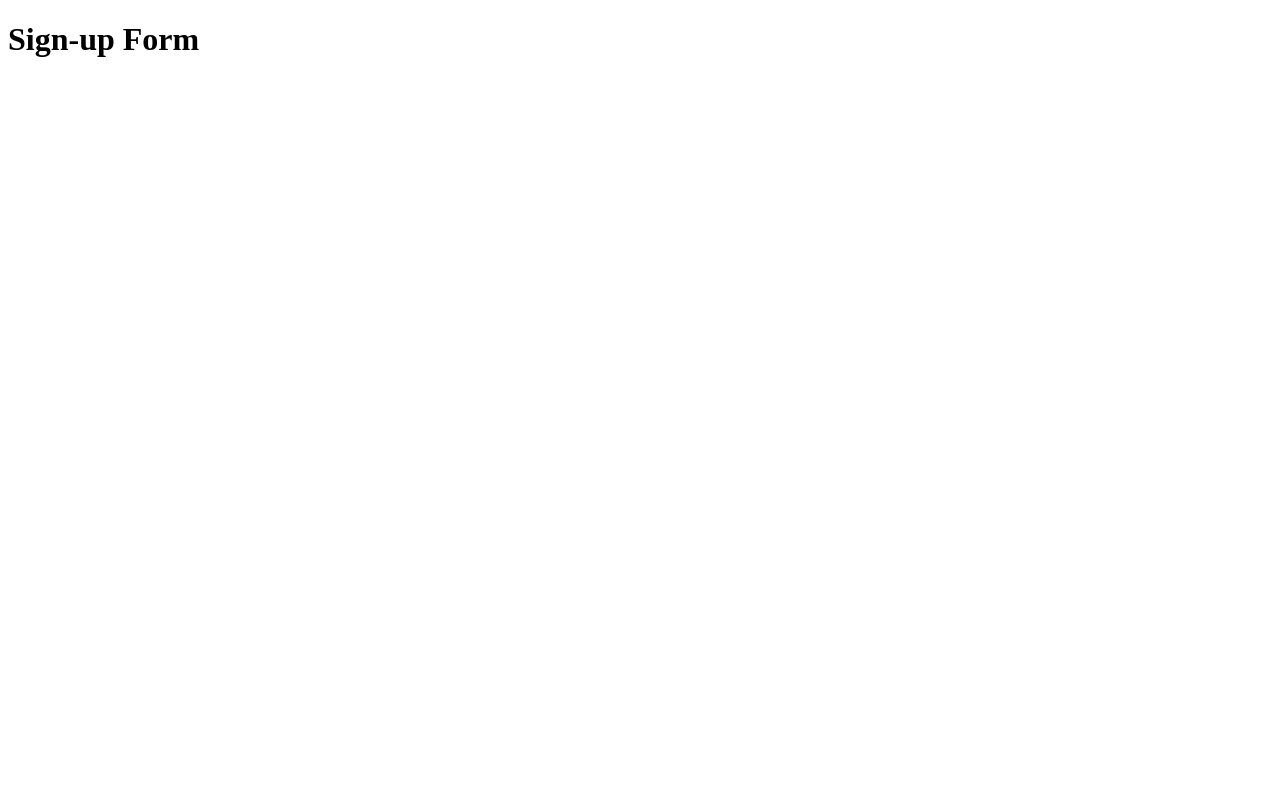
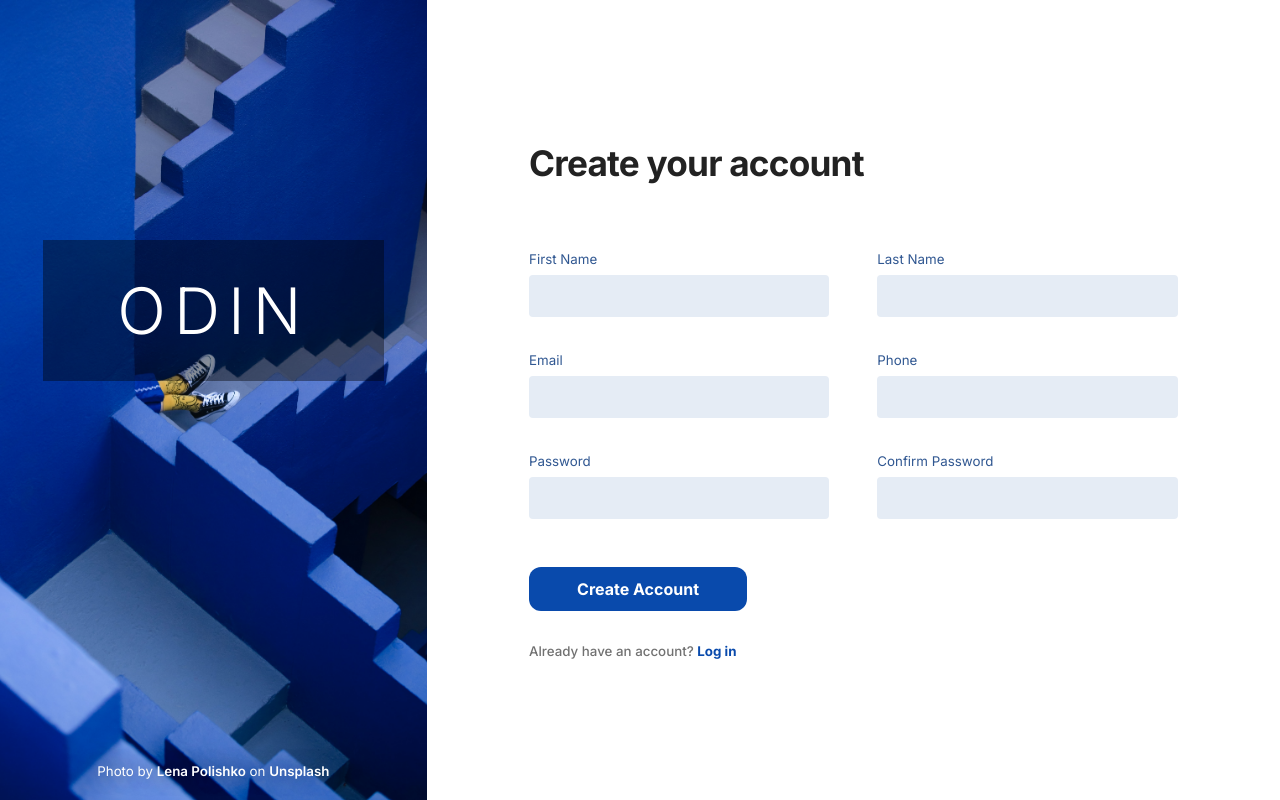
Before and after one commit to ernest-heh/signup-form, a plain HTML site: page index.html in a window 1280 px wide. Drawn offline with Linux system fonts and the light colour scheme.

Commit message:
added layout with form inputs

```diff
--- a/index.html
+++ b/index.html
@@ -5,8 +5,85 @@
     <meta http-equiv="X-UA-Compatible" content="IE=edge" />
     <meta name="viewport" content="width=device-width, initial-scale=1.0" />
     <title>Document</title>
+    <link rel="stylesheet" href="style.css" />
   </head>
   <body>
-    <h1>Sign-up Form</h1>
+    <div class="container">
+      <div class="banner">
+        <div class="banner-logo">ODIN</div>
+        <div class="banner-credits">
+          <p>
+            Photo by
+            <a
+              href="https://unsplash.com/@ilon_a?utm_source=unsplash&utm_medium=referral&utm_content=creditCopyText"
+              >Lena Polishko</a
+            >
+            on
+            <a
+              href="https://unsplash.com/photos/O2LSUVg_OEY?utm_source=unsplash&utm_medium=referral&utm_content=creditCopyText"
+              >Unsplash</a
+            >
+          </p>
+        </div>
+      </div>
+
+      <div class="form-wrapper">
+        <div class="form-content">
+          <h1>Create your account</h1>
+          <form action="" method="post">
+            <div class="form-grid">
+              <div class="form-input">
+                <label for="user-firstname">First Name</label>
+                <input
+                  type="text"
+                  id="user-firstname"
+                  name="firstname"
+                  required
+                />
+              </div>
+              <div class="form-input">
+                <label for="user-lastname">Last Name</label>
+                <input
+                  type="text"
+                  id="user-lastname"
+                  name="lastname"
+                  required
+                />
+              </div>
+              <div class="form-input">
+                <label for="user-email">Email</label>
+                <input type="email" id="user-email" name="email" required />
+              </div>
+              <div class="form-input">
+                <label for="user-phone">Phone</label>
+                <input type="tel" id="user-phone" name="phone" required />
+              </div>
+              <div class="form-input">
+                <label for="user-password">Password</label>
+                <input
+                  type="password"
+                  id="user-password"
+                  name="password"
+                  required
+                />
+              </div>
+              <div class="form-input">
+                <label for="user-password-confirm">Confirm Password</label>
+                <input
+                  type="password"
+                  id="user-password-confirm"
+                  name="password-confirm"
+                  required
+                />
+              </div>
+              <div class="form-footer">
+                <button type="submit">Create Account</button>
+                <p>Already have an account? <a href="#">Log in</a></p>
+              </div>
+            </div>
+          </form>
+        </div>
+      </div>
+    </div>
   </body>
 </html>
--- a/style.css
+++ b/style.css
@@ -1,7 +1,153 @@
+@import url("https://fonts.googleapis.com/css2?family=Inter:wght@100..900&display=swap");
+
+:root {
+  --lightgrey: rgb(158, 158, 158);
+  --medgrey: rgb(113, 113, 113);
+  --darkgrey: #222222;
+  --lightblue: rgb(229, 236, 245);
+  --medblue: rgb(48, 87, 145);
+  --blue: rgb(9, 74, 172);
+}
+
 *,
 ::before,
 ::after {
   box-sizing: border-box;
   margin: 0;
   padding: 0;
+  -webkit-font-smoothing: antialiased;
+  -moz-osx-font-smoothing: grayscale;
 }
+
+body {
+  font-family: "Inter", sans-serif;
+  color: var(--darkgrey);
+}
+
+.container {
+  width: 100vw;
+  height: 100vh;
+  display: grid;
+  grid-template-columns: repeat(3, 1fr);
+}
+
+.banner {
+  background: url(./assets/lena-polishko-O2LSUVg_OEY-unsplash.jpg);
+  background-position: center;
+  background-size: cover;
+  grid-column: span 1;
+  position: relative;
+  display: flex;
+  justify-content: center;
+  align-items: end;
+  padding-bottom: 1.3rem;
+}
+
+.banner-logo {
+  display: block;
+  width: 80%;
+  font-size: 4rem;
+  font-weight: 300;
+  letter-spacing: 0.5rem;
+  text-align: center;
+  color: white;
+  padding: 2rem 0;
+  background-color: rgba(0, 0, 0, 0.4);
+  position: absolute;
+  top: 30%;
+}
+
+.banner-credits {
+  color: white;
+  text-align: center;
+  font-size: smaller;
+  font-weight: 400;
+  text-shadow: 0 0 20px rgba(0, 0, 0, 0.6);
+}
+
+.banner-credits a {
+  color: inherit;
+  font-weight: 600;
+  text-decoration: none;
+}
+
+.form-wrapper {
+  grid-column: span 2;
+}
+
+.form-content {
+  display: flex;
+  flex-direction: column;
+  justify-content: center;
+  height: 100%;
+  padding: 0 max(12%, 4rem);
+}
+
+.form-content h1 {
+  margin-bottom: 2rem;
+  letter-spacing: -0.05rem;
+  font-size: 2.2rem;
+}
+
+.form-grid {
+  display: grid;
+  grid-template-columns: repeat(2, 1fr);
+  grid-column-gap: 3rem;
+}
+
+label {
+  display: inline-block;
+  font-size: smaller;
+  color: var(--medblue);
+  margin-bottom: 0.5rem;
+}
+
+input {
+  display: block;
+  width: 100%;
+  padding: 12px;
+  font-family: inherit;
+  background-color: var(--lightblue);
+  border: 1px solid transparent;
+  border-radius: 4px;
+  /* border-bottom: 1px solid var(--lightgrey); */
+}
+
+.form-input {
+  margin-top: 2rem;
+}
+
+.form-footer {
+  margin-top: 3rem;
+}
+
+.form-footer button {
+  font-family: inherit;
+  font-size: inherit;
+  font-weight: 700;
+  background-color: var(--blue);
+  border: none;
+  color: white;
+  border-radius: 12px;
+  padding: 12px 48px;
+  transition: background 300ms;
+}
+
+.form-footer button:hover {
+  background-color: var(--medblue);
+  transition: background 300ms;
+  cursor: pointer;
+}
+
+.form-footer p {
+  color: var(--medgrey);
+  margin-top: 2rem;
+  font-size: smaller;
+  font-weight: 500;
+}
+
+.form-footer a {
+  text-decoration: none;
+  color: var(--blue);
+  font-weight: 700;
+}
```
Also changed, not shown: assets/lena-polishko-O2LSUVg_OEY-unsplash.jpg (added).
